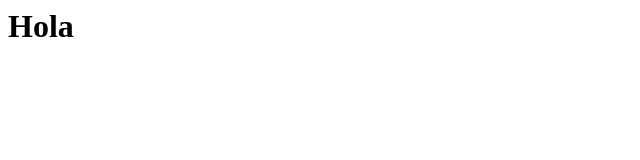
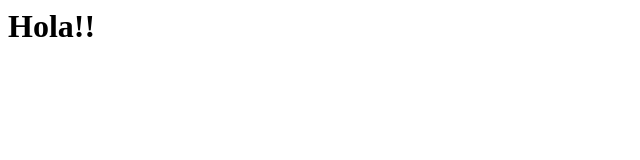
Before and after one commit to fernd123/personalpage, a plain HTML site: page index.html in a window 1280 px wide. Shown: the full height of the page, 0-640 px from the left. Drawn offline with Linux system fonts and the light colour scheme.

Commit message:
Update index.html

```diff
--- a/index.html
+++ b/index.html
@@ -1,5 +1,5 @@
 <html>
 <body>
-<h1>Hola</h1>
+<h1>Hola!!</h1>
 </body>
 </html>
```
